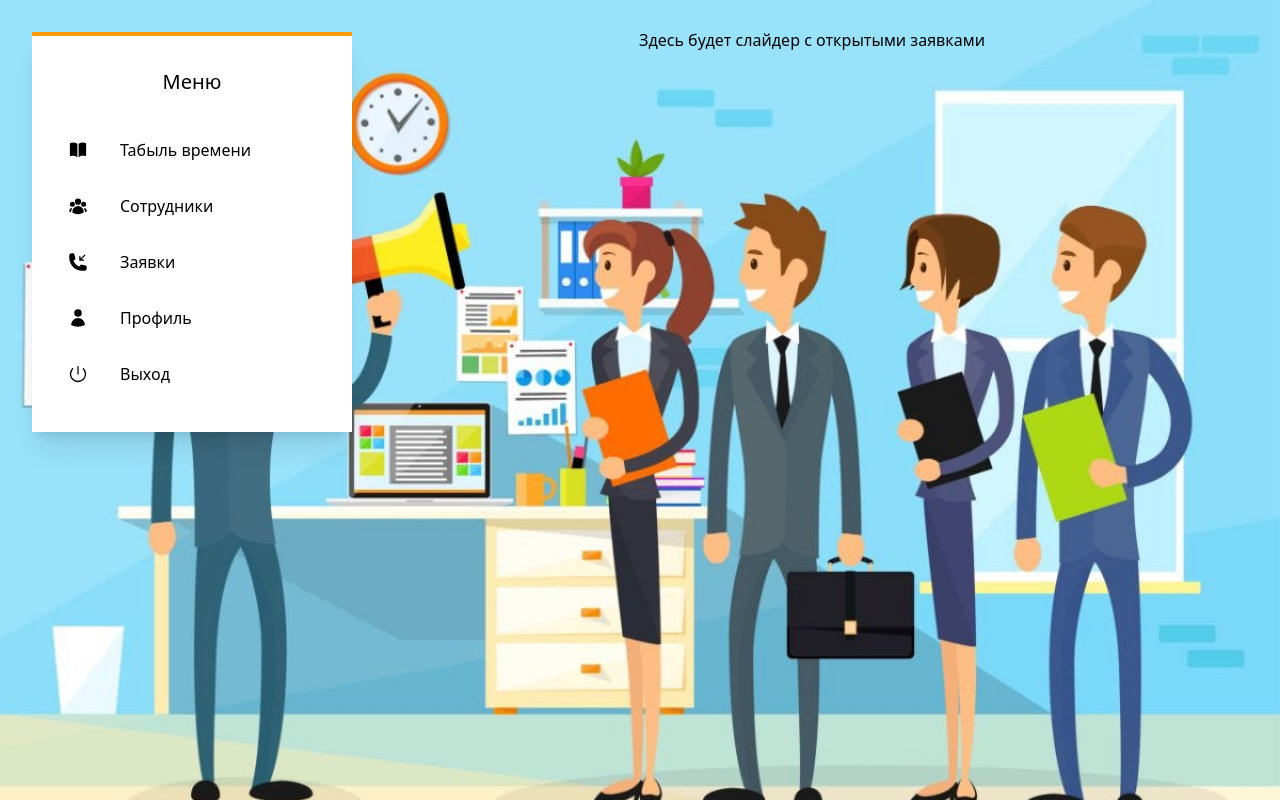
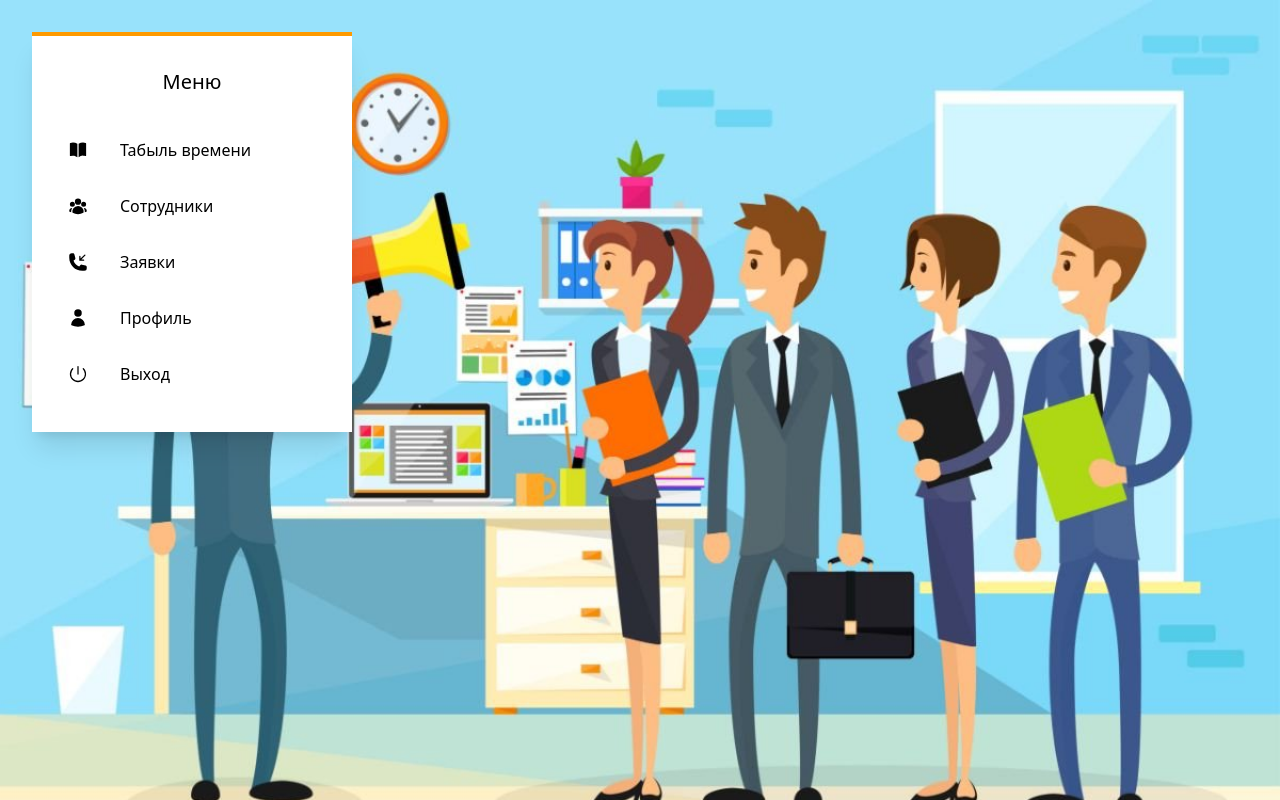
Before and after one commit to kizirgaleevmr/worktabel, a React (Vite) app: page /home in a window 1280 px wide. Built offline with nearby package versions, Linux system fonts and the light colour scheme; no server answers; sample sign-in values are in the browser's storage.

Commit message:
закомментировал заголовок

```diff
--- a/src/components/ui/Sidebar.jsx
+++ b/src/components/ui/Sidebar.jsx
@@ -126,7 +126,7 @@ export function DefaultSidebar() {
             </Card>
             {MyAlert()}
             <div className="w-full h-auto">
-                <h1>Здесь будет слайдер с открытыми заявками</h1>
+                {/* <h1>Здесь будет слайдер с открытыми заявками</h1> */}
                 <Outlet />
             </div>
         </div>
```
